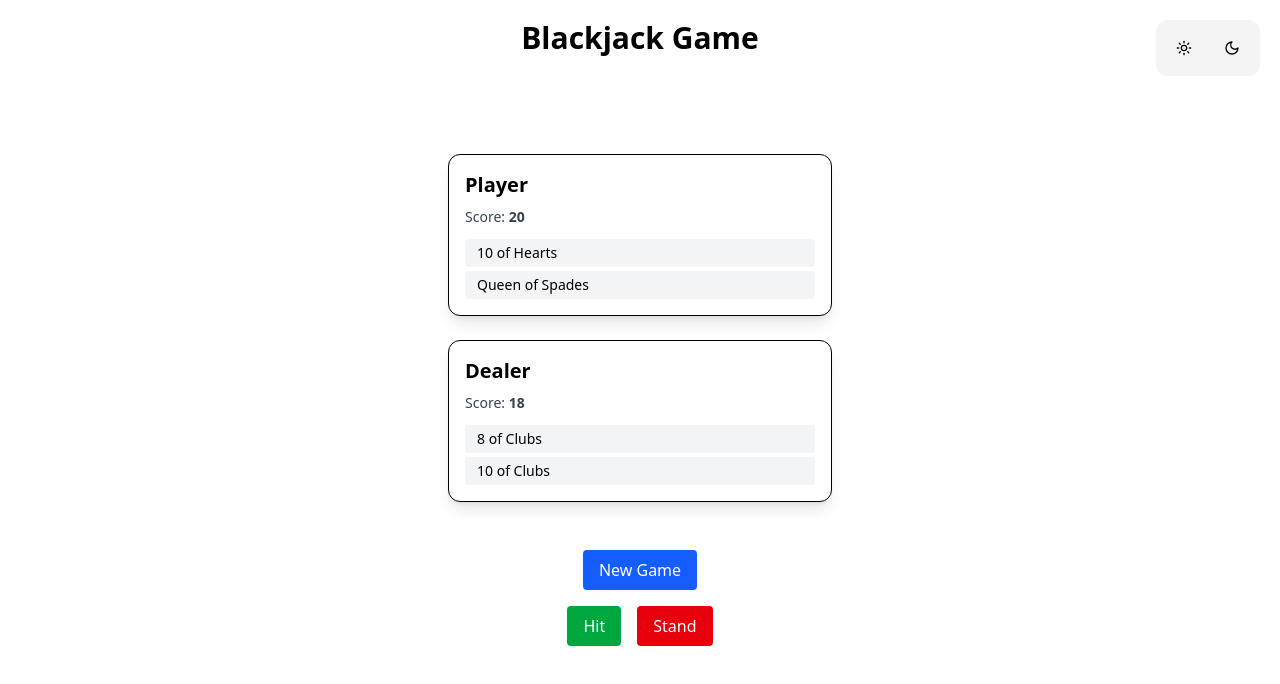
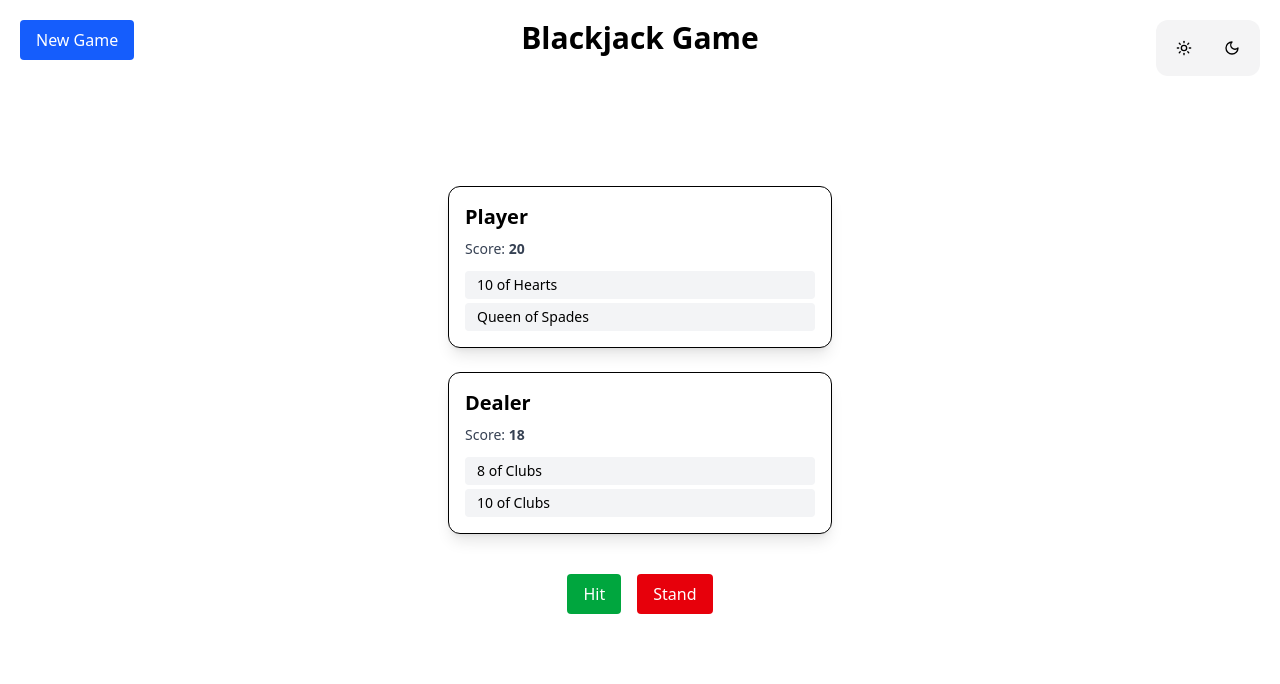
Before and after one commit to nikolakenjic/blackjack-game, a React (Vite) app: page / in a window 1280 px wide. Shown: the top 684 px of the page. Built offline with nearby package versions, Linux system fonts and the light colour scheme.

Commit message:
move new game btn to top left corner

```diff
--- a/src/App.tsx
+++ b/src/App.tsx
@@ -63,6 +63,15 @@ function App() {
 
   return (
     <div className="bg-white dark:bg-zinc-800 p-4 flex justify-center items-center flex-col h-screen w-full relative">
+      <div className="absolute top-5 left-5">
+        <button
+          onClick={() => resetGame()}
+          className="px-4 py-2 bg-blue-600 text-white rounded hover:bg-blue-700 transition"
+        >
+          New Game
+        </button>
+      </div>
+
       <div className="bg-zinc-100 dark:bg-zinc-700 p-2 rounded-xl absolute top-5 right-5 flex gap-2">
         <ThemeButton icon={LuSun} onClick={() => setTheme(THEMES.LIGHT)} />
         <ThemeButton icon={LuMoon} onClick={() => setTheme(THEMES.DARK)} />
@@ -74,17 +83,6 @@ function App() {
 
       <HandDisplay title="Player" score={player.score} hand={player.hand} />
       <HandDisplay title="Dealer" score={dealer.score} hand={dealer.hand} />
-
-      <button
-        onClick={() => {
-          const { player, dealer } = startNewGame();
-          setPlayer(player);
-          setDealer(dealer);
-        }}
-        className="mt-6 px-4 py-2 bg-blue-600 text-white rounded hover:bg-blue-700 transition"
-      >
-        New Game
-      </button>
 
       <div className="flex gap-4 mt-4">
         <button
```
